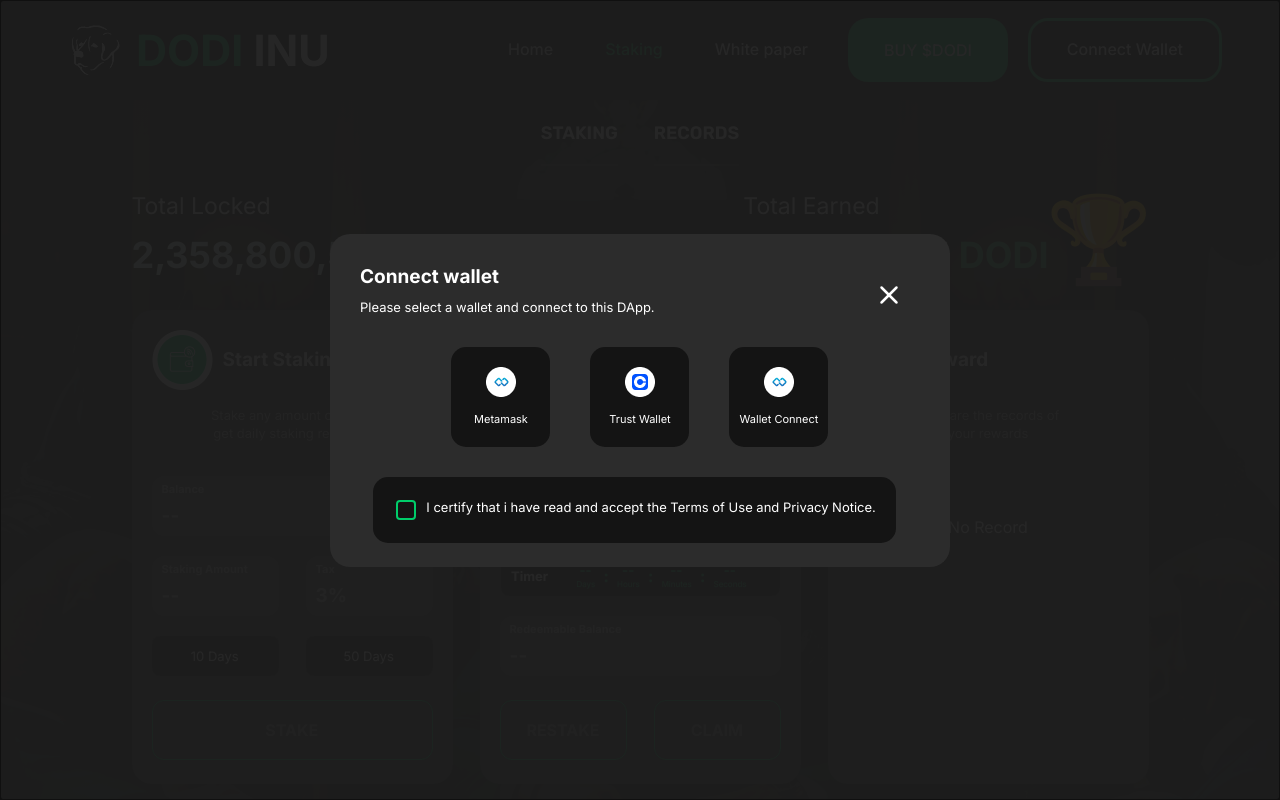
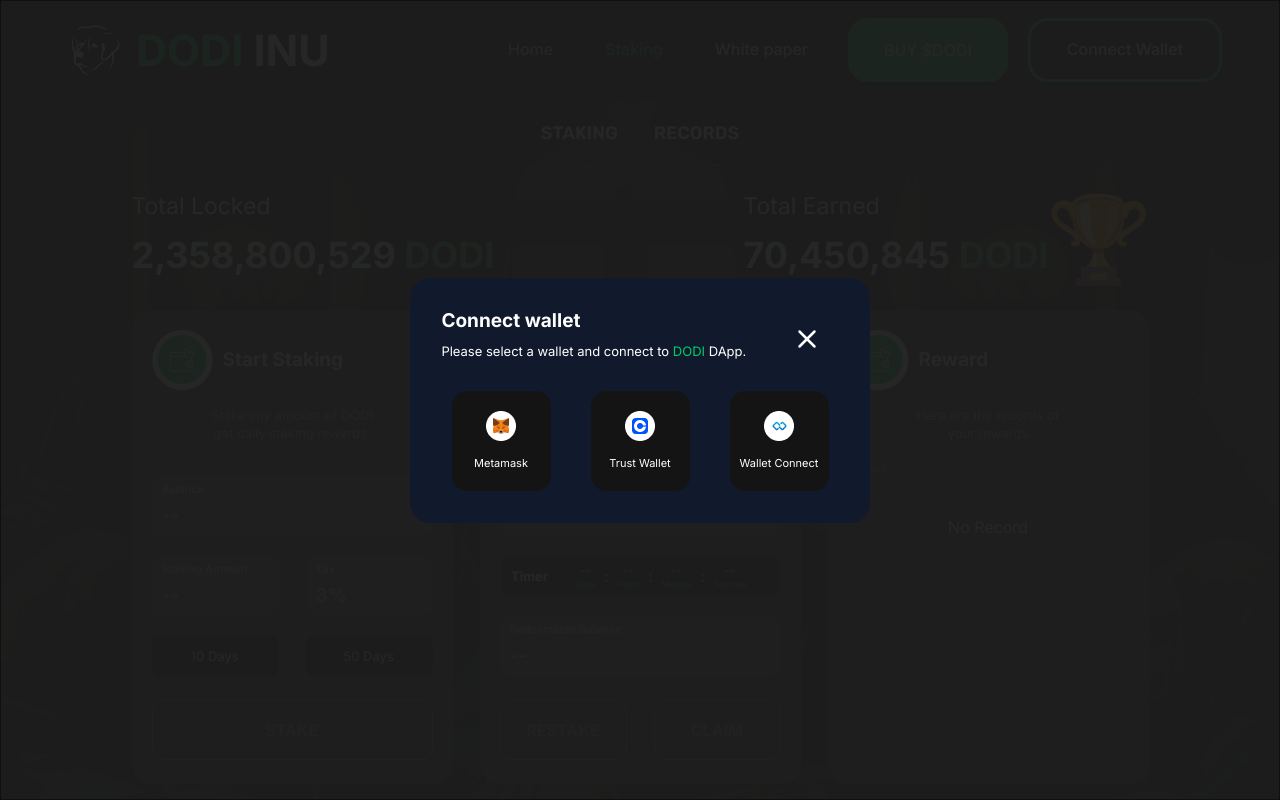
Before and after one commit to ManLikeTeetos/DodiInu, a React (Create React App) app: page /staking in a window 1280 px wide. Both pictures are taken after a click on the element "Connect Wallet". Shown: the top 800 px of the page. Built offline with nearby package versions, Linux system fonts and the light colour scheme.

Commit message:
Wallet connect modal

```diff
--- a/src/pages/sections/Navbar.js
+++ b/src/pages/sections/Navbar.js
@@ -4,6 +4,7 @@
 import NavIcon from '../../styles/assets/images/NavbarIcon.png';
 import Cancel from '../../styles/assets/images/modal_cancel.png';
 import Metamask from '../../styles/assets/images/metamask.png';
+import WalletConnect from '../../styles/assets/images/walletconnect.png'
 import TrustWallet from '../../styles/assets/images/trustwallet.png';
 import Modal from 'react-modal';
 const colorStyle = {
@@ -135,7 +136,7 @@
 									Connect wallet
 								</div>
 								<span className="modal-nav-text">
-									Please select a wallet and connect to this DApp.
+									Please select a wallet and connect to <span className="green-color"> DODI</span> DApp.
 								</span>
 							</div>
 							<div className="modal-nav-cancel">
@@ -161,20 +162,20 @@
 							</button>
 							<button className="modal-nav-box">
 								<div className="modal-nav-img">
-									<img src={Metamask} alt="Wallet Connect" className="modal-nav-inner-img" />
+									<img src={WalletConnect} alt="Wallet Connect" className="modal-nav-inner-img" />
 								</div>
 								<span className="modal-nav-opttxt">
 									Wallet Connect
 								</span>
 							</button>
 						</div>
-						<div className="modal-nav-cert">
+						{/* <div className="modal-nav-cert">
 
 								<input type="checkbox" name="certify" id="certify" className="modal-nav-check"/>
 								<div className="modal-nav-content">
 								I certify that i have read and accept the Terms of Use and Privacy Notice.
 								</div>
-						</div>
+						</div> */}
 					</div>
 
 				</Modal>
--- a/src/styles/StakingBody.css
+++ b/src/styles/StakingBody.css
@@ -590,7 +590,7 @@
 
 .modal-body {
 	border-radius: 20px;
-		background: var(--secondarysecondary-400, #333333);
+		background: #111a2d;
 		display: flex;
 		flex-direction: column;
 		align-items: center;
--- a/src/styles/WebPage.css
+++ b/src/styles/WebPage.css
@@ -327,13 +327,13 @@
 
  .modal-nav-body {
 	border-radius: 20px;
-		background: #2C2C2C;
+		background: #111a2d;
 		display: flex;
 		flex-direction: column;
 		align-items: center;
 		padding: 30px 41.2px 30px 30px;
 		box-sizing: border-box;
-		height: 333px;
+		height: 245px;
 		margin-top: auto;
 			margin-bottom: auto;
 			position: relative;
@@ -346,7 +346,7 @@
 		display: flex;
 		flex-direction: row;
 		justify-content: space-between;
-		width: 548.8px;
+		width: 386px;
 		box-sizing: border-box;
 		height: 53px;
  }
```
Also changed, not shown: src/styles/assets/images/metamask.png, src/styles/assets/images/walletconnect.png (added).
